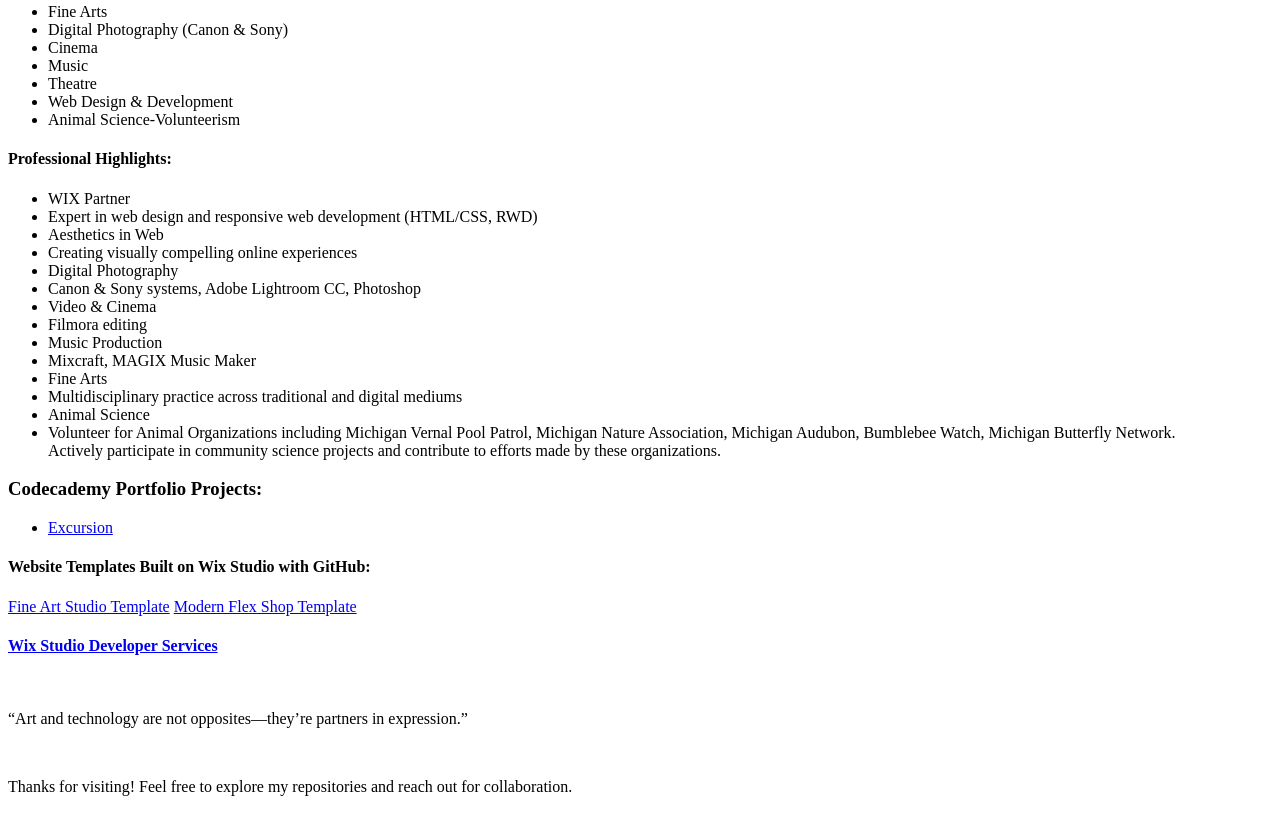
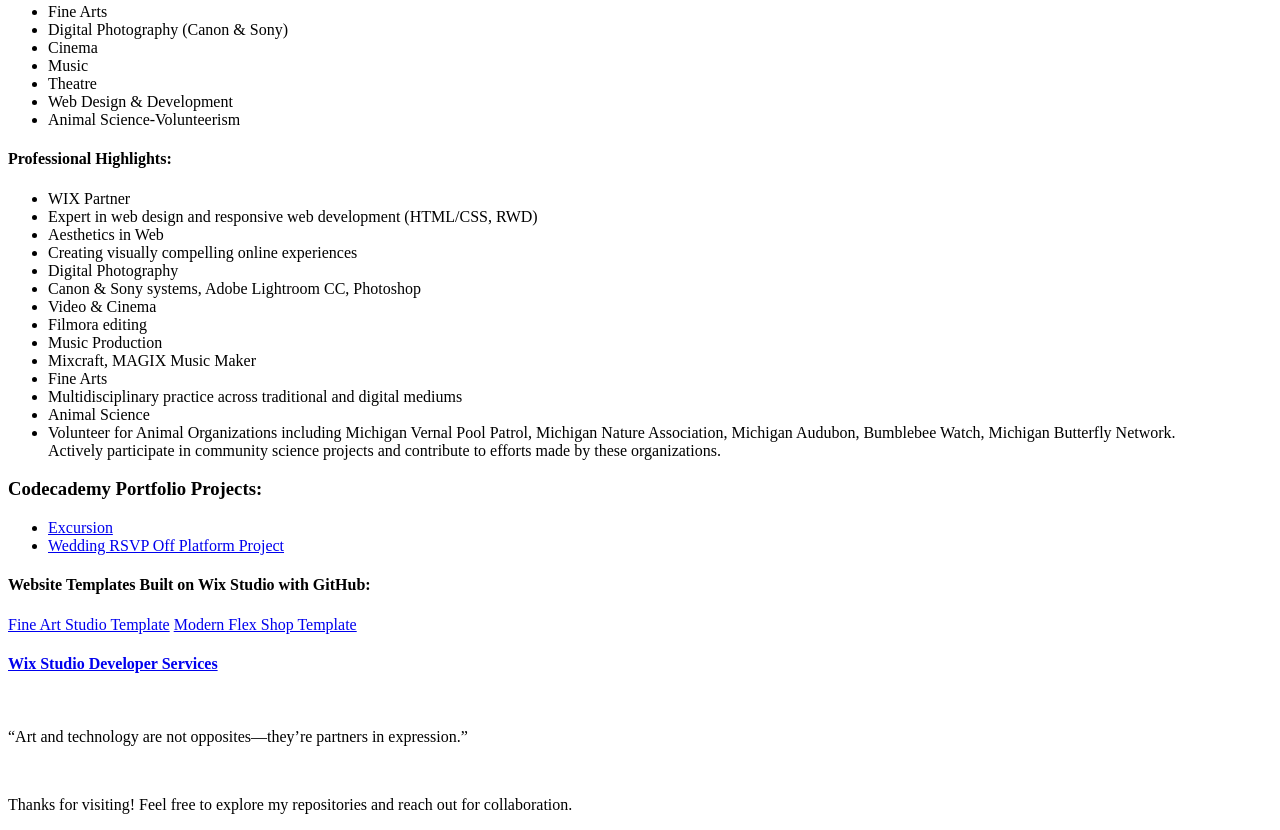
Before and after one commit to rcxfinearts/portfolio-website, a plain HTML site: page index.html in a window 1280 px wide. Shown: the part 432-1262 px from the top of the page. Drawn offline with Linux system fonts and the light colour scheme.

Commit message:
adding files

```diff
--- a/index.html
+++ b/index.html
@@ -66,6 +66,7 @@
 	</div>
 	<ul>
 		<li><a href="https://rcxfinearts.github.io/excursion/">Excursion</a></li>
+		<li><a href="https://rcxfinearts.github.io/wedding-rsvp-off-platform-project/">Wedding RSVP Off Platform Project</a></li>
 
 
 	</ul>
```
